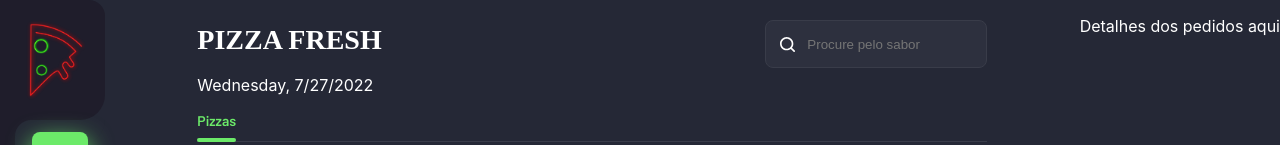
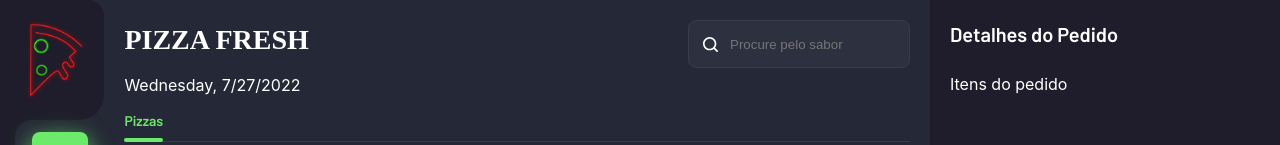
Before and after one commit to mvpbarbosa/pizza-fresh-client, a React (Create React App) app: page / in a window 1280 px wide. Shown: the top 145 px of the page. Built offline with nearby package versions, Linux system fonts and the light colour scheme; a web font is replaced by a local one.

Commit message:
feat: implement `OrderDetails`

```diff
--- /dev/null
+++ b/src/components/OrderDetails/index.tsx
@@ -0,0 +1,15 @@
+import * as S from "./style";
+
+const OrderDetails = () => {
+  return (
+    <S.OrderDetails>
+      <S.OrderDetailsTitle>Detalhes do Pedido</S.OrderDetailsTitle>
+      <S.OrderDetailsButtonGroup></S.OrderDetailsButtonGroup>
+      <S.OrderDetailsList>
+        <p>Itens do pedido</p>
+      </S.OrderDetailsList>
+    </S.OrderDetails>
+  );
+};
+
+export default OrderDetails;
--- /dev/null
+++ b/src/components/OrderDetails/style.ts
@@ -0,0 +1,97 @@
+import styled, { css } from "styled-components";
+
+export const OrderDetails = styled.section`
+  ${({ theme }) => css`
+    width: 350px;
+    justify-self: end;
+    background: ${theme.colors.baseBg2};
+    padding: 20px;
+    box-sizing: border-box;
+    overflow: auto;
+    min-height: 100vh;
+  `}
+`;
+
+export const OrderDetailsTitle = styled.h2`
+  ${({ theme }) => css`
+    ${theme.mixins.headingStyle()};
+    font-size: 20px;
+    font-weight: 600;
+    margin: 0;
+  `}
+`;
+
+export const OrderDetailsButtonGroup = styled.div`
+  ${() => css`
+    display: flex;
+    justify-content: flex-start;
+    gap: 10px;
+    margin-top: 10px;
+  `}
+`;
+
+export const OrderDetailsList = styled.div`
+  ${() => css`
+    margin-top: 16px;
+  `}
+`;
+
+export const OrderDetailsListTitle = styled.div`
+  ${() => css`
+    display: flex;
+    justify-content: flex-start;
+    h4 {
+      display: inline-block;
+      margin: 0;
+      &:nth-child(1) {
+        width: 190px;
+      }
+      &:nth-child(2) {
+        width: 50px;
+      }
+    }
+  `}
+`;
+
+export const OrderDetailsListGap = styled.div`
+  ${({ theme }) => css`
+    height: 90px;
+    background: ${theme.colors.baseBg1};
+    border-radius: 8px;
+  `}
+`;
+
+export const OrderDetailsListFooter = styled.div`
+  ${() => css`
+    margin-top: 15px;
+    display: flex;
+    flex-direction: column;
+    gap: 15px;
+  `}
+`;
+
+export const OrderDetailsListFooterRow = styled.div`
+  ${({ theme }) => css`
+    display: flex;
+    justify-content: space-between;
+    ${theme.mixins.bodyStyle()};
+    span:nth-child(1) {
+      color: ${theme.colors.textLight};
+      font-weight: 400;
+    }
+    span:nth-child(2) {
+      color: ${theme.colors.textColor};
+      font-size: 16px;
+      font-weight: 500;
+    }
+  `}
+`;
+
+export const OrderDetailsListFooterWarning = styled.span`
+  ${({ theme }) => css`
+    ${theme.mixins.bodyStyle()};
+    color: ${theme.colors.secondaryColor};
+    font-weight: 500;
+    font-size: 16px;
+  `}
+`;
--- a/src/pages/Home/index.tsx
+++ b/src/pages/Home/index.tsx
@@ -6,6 +6,7 @@
 import { navigationItems } from "data/navigation";
 import ProductItemList from "components/ProductItemList";
 import ProductItem from "components/ProductItem";
+import OrderDetails from "components/OrderDetails";
 
 const Home = () => {
   const dateDescription = DateTime.now().toLocaleString({
@@ -42,7 +43,7 @@
         </div>
       </S.HomeContent>
       <aside>
-        <p>Detalhes dos pedidos aqui</p>
+        <OrderDetails></OrderDetails>
       </aside>
     </S.Home>
   );
```
